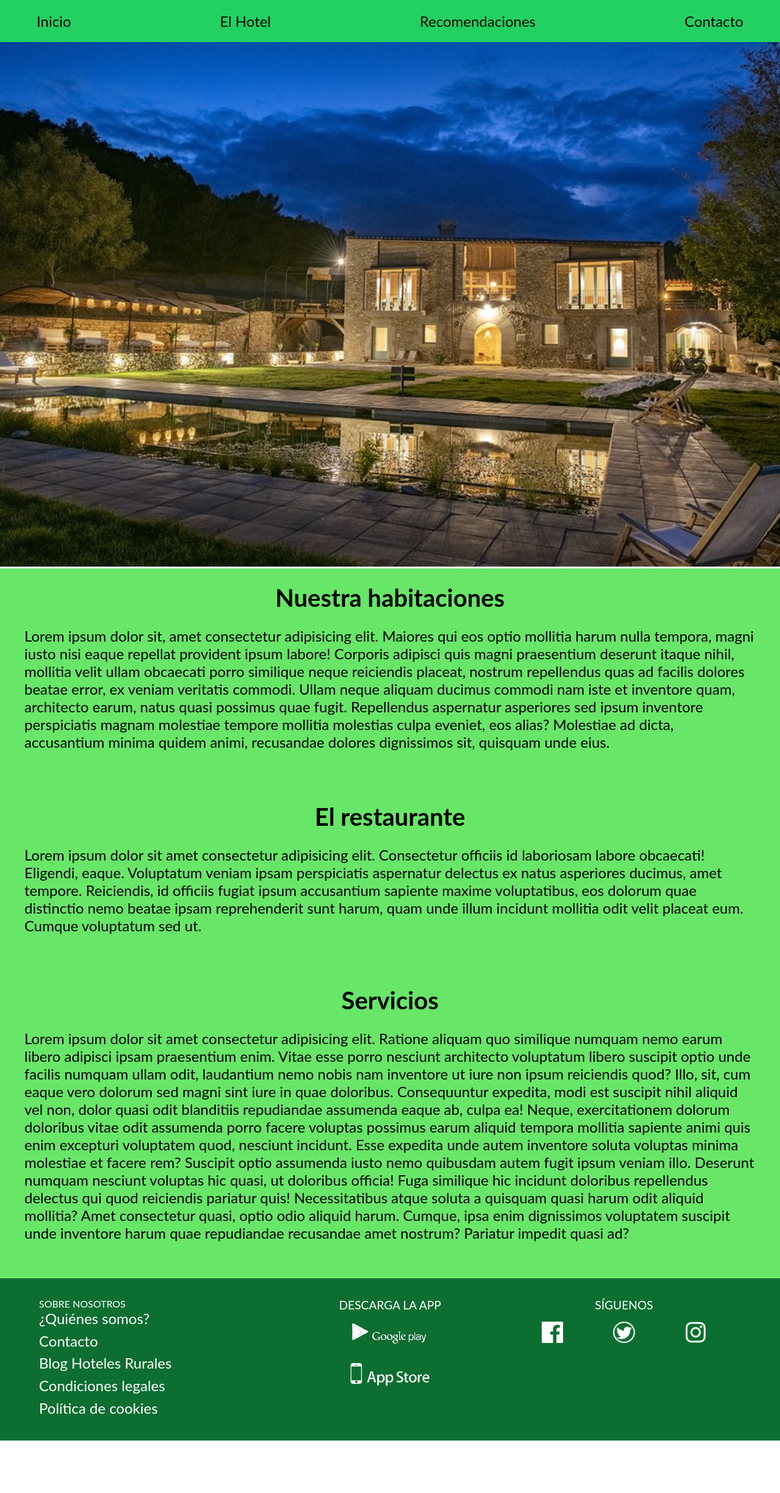
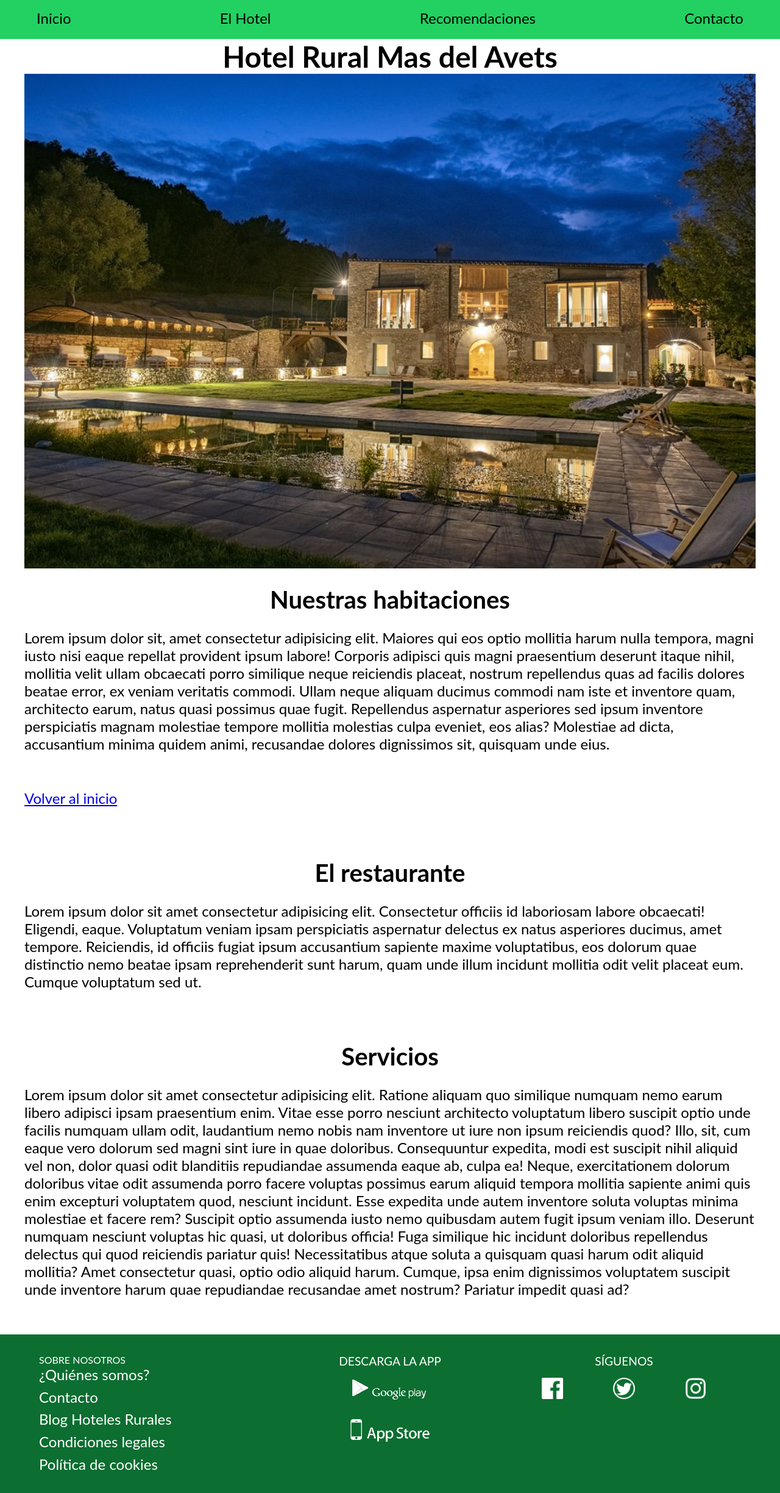
Before and after one commit to rubng87/accesiblidad_hotel, a plain HTML site: page hotel.html in a window 1280 px wide. Shown: the whole page at 61% size. Before the commit the page ends 2362 px from the top, so only its background shows below. Drawn offline with Linux system fonts and the light colour scheme.

Commit message:
casi final

```diff
--- a/css/style.css
+++ b/css/style.css
@@ -18,16 +18,11 @@
     margin: 0 auto;
 }
 
-.green {
-    background-color: rgb(104, 230, 104);
-}
 
 /* =============================================  */
 /* header */
 
-h1 {
-    display: none;
-}
+
 
 header div {
 
@@ -45,13 +40,10 @@ header > img {
 }
 
 h1 {
-    /* font-family: "Dancing Script", cursive; */
-    font-size: 6vw;
-    position: absolute;
-    top: 0;
-    color: white;
-    right: 50px;
-    padding: 2%;
+    font-size: 3rem;
+    text-align: center;
+
+
 }
 
 
@@ -60,7 +52,7 @@ h1 {
 
 
 nav {
-    position: sticky;
+    /* position: sticky; */
     top: 0;
     background-color: rgb(34, 209, 98);
     z-index: 2;
@@ -120,7 +112,7 @@ main img {
     width: 100%;
 }
 
-main section article p  {
+main section div p  {
     padding-bottom: 5%;
     width: 100%;
 }
--- a/hotel.html
+++ b/hotel.html
@@ -25,13 +25,13 @@
         </ul>
     </nav>
 
-    <header>
+    <header class="width-content">
         <a tabindex="2" id="skip-link" href="#habitaciones">Ir al contenido</a>
         <h1 tabindex="1">Hotel Rural Mas del Avets</h1>
                 <img src="/img/hotel.jpg" alt="Imagen de vista montañas,rocosas y arboles" tabindex="0">
     </header>
 
-    <main class="green">
+    <main>
         <section class="width-content">
             <article>
 
@@ -39,9 +39,9 @@
 
         </section>
         <section class="width-content">
-            <article>
-                <h3>Nuestra habitaciones</h3>
-                <p>Lorem ipsum dolor sit, amet consectetur adipisicing elit. Maiores qui eos optio mollitia harum nulla
+            <div id="habitaciones">
+                <h3 tabindex="0">Nuestras habitaciones</h3>
+                <p tabindex="0">Lorem ipsum dolor sit, amet consectetur adipisicing elit. Maiores qui eos optio mollitia harum nulla
                     tempora, magni iusto nisi eaque repellat provident ipsum labore! Corporis adipisci quis magni
                     praesentium deserunt itaque nihil, mollitia velit ullam obcaecati porro similique neque reiciendis
                     placeat, nostrum repellendus quas ad facilis dolores beatae error, ex veniam veritatis commodi.
@@ -49,20 +49,21 @@
                     possimus quae fugit. Repellendus aspernatur asperiores sed ipsum inventore perspiciatis magnam
                     molestiae tempore mollitia molestias culpa eveniet, eos alias? Molestiae ad dicta, accusantium
                     minima quidem animi, recusandae dolores dignissimos sit, quisquam unde eius.</p>
-            </article>
+                    <p class="volver-inicio"><a href="#inicio">Volver al inicio</a></p>
+                </div>
 
-            <article>
-                <h3>El restaurante</h3>
-                <p>Lorem ipsum dolor sit amet consectetur adipisicing elit. Consectetur officiis id laboriosam labore
+            <div id="restaurante">
+                <h3 tabindex="0">El restaurante</h3>
+                <p tabindex="0">Lorem ipsum dolor sit amet consectetur adipisicing elit. Consectetur officiis id laboriosam labore
                     obcaecati! Eligendi, eaque. Voluptatum veniam ipsam perspiciatis aspernatur delectus ex natus
                     asperiores ducimus, amet tempore. Reiciendis, id officiis fugiat ipsum accusantium sapiente maxime
                     voluptatibus, eos dolorum quae distinctio nemo beatae ipsam reprehenderit sunt harum, quam unde
                     illum incidunt mollitia odit velit placeat eum. Cumque voluptatum sed ut.</p>
-            </article>
+            </div>
 
-            <article>
-                <h3>Servicios</h3>
-                <p>Lorem ipsum dolor sit amet consectetur adipisicing elit. Ratione aliquam quo similique numquam nemo
+            <div id="servicios">
+                <h3 tabindex="0">Servicios</h3>
+                <p tabindex="0">Lorem ipsum dolor sit amet consectetur adipisicing elit. Ratione aliquam quo similique numquam nemo
                     earum libero adipisci ipsam praesentium enim. Vitae esse porro nesciunt architecto voluptatum libero
                     suscipit optio unde facilis numquam ullam odit, laudantium nemo nobis nam inventore ut iure non
                     ipsum reiciendis quod? Illo, sit, cum eaque vero dolorum sed magni sint iure in quae doloribus.
@@ -76,7 +77,7 @@
                     soluta a quisquam quasi harum odit aliquid mollitia? Amet consectetur quasi, optio odio aliquid
                     harum. Cumque, ipsa enim dignissimos voluptatem suscipit unde inventore harum quae repudiandae
                     recusandae amet nostrum? Pariatur impedit quasi ad?</p>
-            </article>
+            </div>
         </section>
     </main>
 
@@ -85,17 +86,17 @@
             <div id="nosotros">
                 SOBRE NOSOTROS
                 <div>
-                    <p>¿Quiénes somos?</p>
-                    <p>Contacto</p>
-                    <p>Blog Hoteles Rurales</p>
-                    <p>Condiciones legales</p>
-                    <p>Política de cookies</p>
+                    <p><a href="#">¿Quiénes somos?</a></p>
+                    <p><a href="#">Contacto</a></p>
+                    <p><a href="#">Blog Hoteles Rurales</a></p>
+                    <p><a href="#">Condiciones legales</a></p>
+                    <p><a href="#">Política de cookies</a></p>
                 </div>
             </div>
             <div id="app">
                 DESCARGA LA APP
                 <div>
-                    <p><img src="img/google-play2.png" alt=""></p>
+                    <p><a href="#" aria-label="Enlace a la Google Store"><img src="img/google-play2.png" alt=""></a></p>
                     <p><img src="img/apple-store2.png" alt=""></p>
                 </div>
             </div>
```
